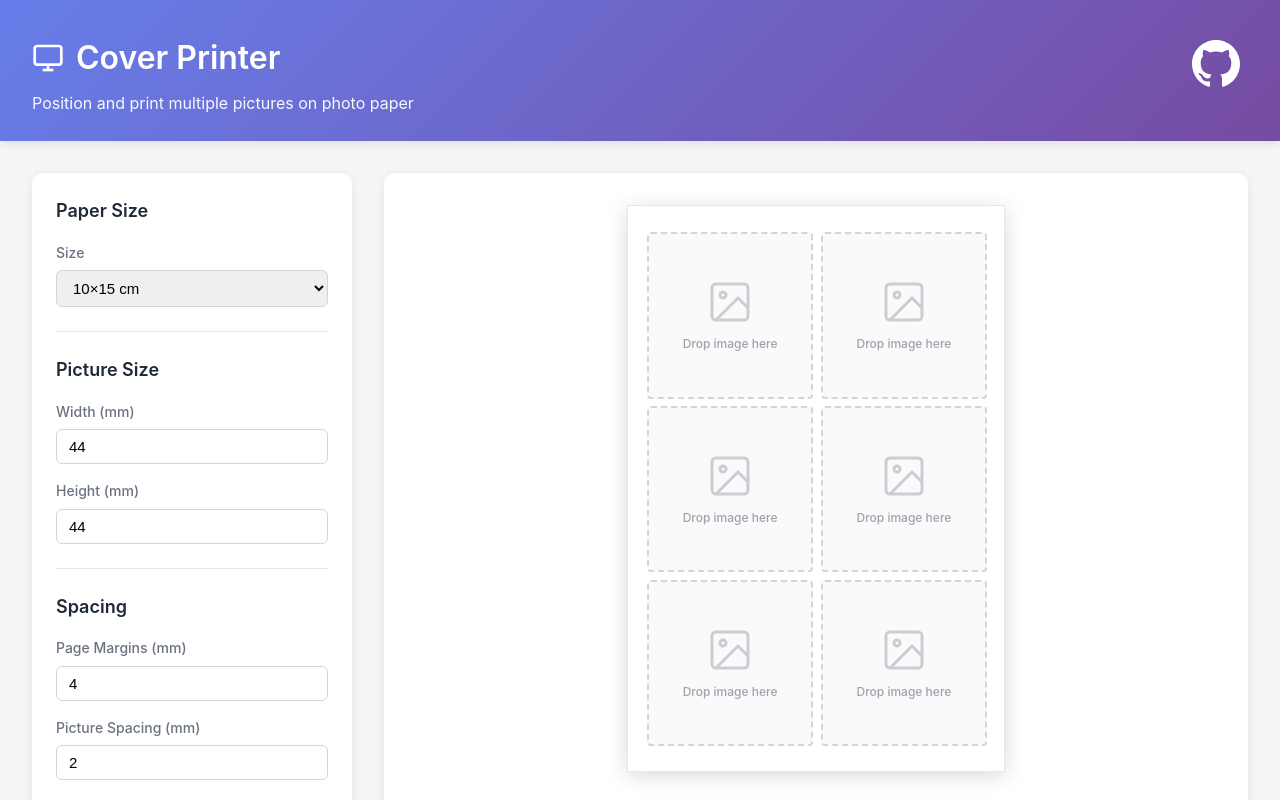
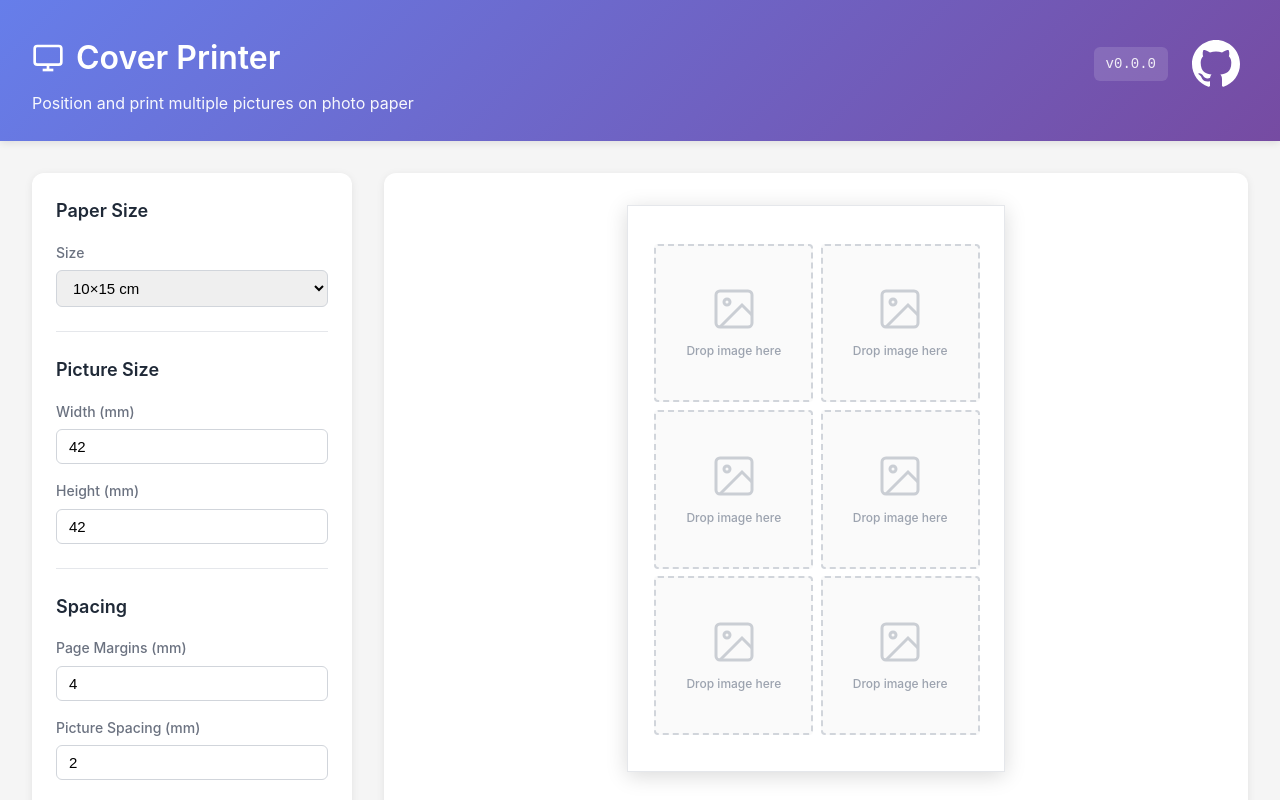
Before and after one commit to guided-traffic/cover-printer, an Angular app: page / in a window 1280 px wide. Shown: the top 800 px of the page. Built offline with nearby package versions, Linux system fonts and the light colour scheme.

Commit message:
fix: ci pipeline

```diff
--- a/src/app/app.component.css
+++ b/src/app/app.component.css
@@ -34,10 +34,27 @@
   font-size: 1rem;
 }
 
-.github-link {
+.header-right {
   position: absolute;
   top: 2rem;
   right: 2rem;
+  display: flex;
+  align-items: center;
+  gap: 1rem;
+}
+
+.build-number {
+  color: white;
+  font-size: 0.875rem;
+  font-weight: 500;
+  opacity: 0.9;
+  padding: 0.375rem 0.75rem;
+  background-color: rgba(255, 255, 255, 0.15);
+  border-radius: 6px;
+  font-family: 'Courier New', monospace;
+}
+
+.github-link {
   color: white;
   display: flex;
   align-items: center;
--- a/src/app/app.component.html
+++ b/src/app/app.component.html
@@ -12,11 +12,14 @@
       </h1>
       <p class="subtitle">Position and print multiple pictures on photo paper</p>
     </div>
-    <a href="https://github.com/guided-traffic/cover-printer" target="_blank" rel="noopener noreferrer" class="github-link" title="View on GitHub">
-      <svg width="24" height="24" viewBox="0 0 24 24" fill="currentColor">
-        <path d="M12 0c-6.626 0-12 5.373-12 12 0 5.302 3.438 9.8 8.207 11.387.599.111.793-.261.793-.577v-2.234c-3.338.726-4.033-1.416-4.033-1.416-.546-1.387-1.333-1.756-1.333-1.756-1.089-.745.083-.729.083-.729 1.205.084 1.839 1.237 1.839 1.237 1.07 1.834 2.807 1.304 3.492.997.107-.775.418-1.305.762-1.604-2.665-.305-5.467-1.334-5.467-5.931 0-1.311.469-2.381 1.236-3.221-.124-.303-.535-1.524.117-3.176 0 0 1.008-.322 3.301 1.23.957-.266 1.983-.399 3.003-.404 1.02.005 2.047.138 3.006.404 2.291-1.552 3.297-1.23 3.297-1.23.653 1.653.242 2.874.118 3.176.77.84 1.235 1.911 1.235 3.221 0 4.609-2.807 5.624-5.479 5.921.43.372.823 1.102.823 2.222v3.293c0 .319.192.694.801.576 4.765-1.589 8.199-6.086 8.199-11.386 0-6.627-5.373-12-12-12z"/>
-      </svg>
-    </a>
+    <div class="header-right">
+      <span class="build-number">{{ buildNumber }}</span>
+      <a href="https://github.com/guided-traffic/cover-printer" target="_blank" rel="noopener noreferrer" class="github-link" title="View on GitHub">
+        <svg width="24" height="24" viewBox="0 0 24 24" fill="currentColor">
+          <path d="M12 0c-6.626 0-12 5.373-12 12 0 5.302 3.438 9.8 8.207 11.387.599.111.793-.261.793-.577v-2.234c-3.338.726-4.033-1.416-4.033-1.416-.546-1.387-1.333-1.756-1.333-1.756-1.089-.745.083-.729.083-.729 1.205.084 1.839 1.237 1.839 1.237 1.07 1.834 2.807 1.304 3.492.997.107-.775.418-1.305.762-1.604-2.665-.305-5.467-1.334-5.467-5.931 0-1.311.469-2.381 1.236-3.221-.124-.303-.535-1.524.117-3.176 0 0 1.008-.322 3.301 1.23.957-.266 1.983-.399 3.003-.404 1.02.005 2.047.138 3.006.404 2.291-1.552 3.297-1.23 3.297-1.23.653 1.653.242 2.874.118 3.176.77.84 1.235 1.911 1.235 3.221 0 4.609-2.807 5.624-5.479 5.921.43.372.823 1.102.823 2.222v3.293c0 .319.192.694.801.576 4.765-1.589 8.199-6.086 8.199-11.386 0-6.627-5.373-12-12-12z"/>
+        </svg>
+      </a>
+    </div>
   </header>
 
   <!-- Main Content -->
--- a/src/app/app.component.ts
+++ b/src/app/app.component.ts
@@ -35,6 +35,9 @@ interface DragState {
 export class AppComponent {
   title = 'Cover Printer';
 
+  // Build number from environment variables
+  buildNumber = (window as any)?.env?.buildNumber || 'dev';
+
   // Paper sizes in cm
   paperSizes = [
     { label: '10×15 cm', width: 10, height: 15 },
@@ -43,8 +46,8 @@ export class AppComponent {
   selectedPaperSize = this.paperSizes[0];
 
   // Picture dimensions in mm
-  pictureWidth = 44;
-  pictureHeight = 44;
+  pictureWidth = 42;
+  pictureHeight = 42;
 
   // Spacing in mm
   margins = 4;
--- a/src/assets/buildtime-env-vars.js
+++ b/src/assets/buildtime-env-vars.js
@@ -1,7 +1,7 @@
 (function(window) {
     window["env"] = window["env"] || {};
 
-    window["env"]["buildNuber"] = "";
+    window["env"]["buildNumber"] = "v0.0.0";
     window["env"]["commitHash"] = "";
     window["env"]["buildTimeEpoch"] = "";
 
--- a/src/index.html
+++ b/src/index.html
@@ -6,6 +6,7 @@
   <base href="/">
   <meta name="viewport" content="width=device-width, initial-scale=1">
   <link rel="icon" type="image/x-icon" href="favicon.ico">
+  <script src="assets/buildtime-env-vars.js"></script>
 </head>
 <body>
   <app-root></app-root>
```
Also changed, not shown: 2 other files (tests, documents, lock files or other folders).
